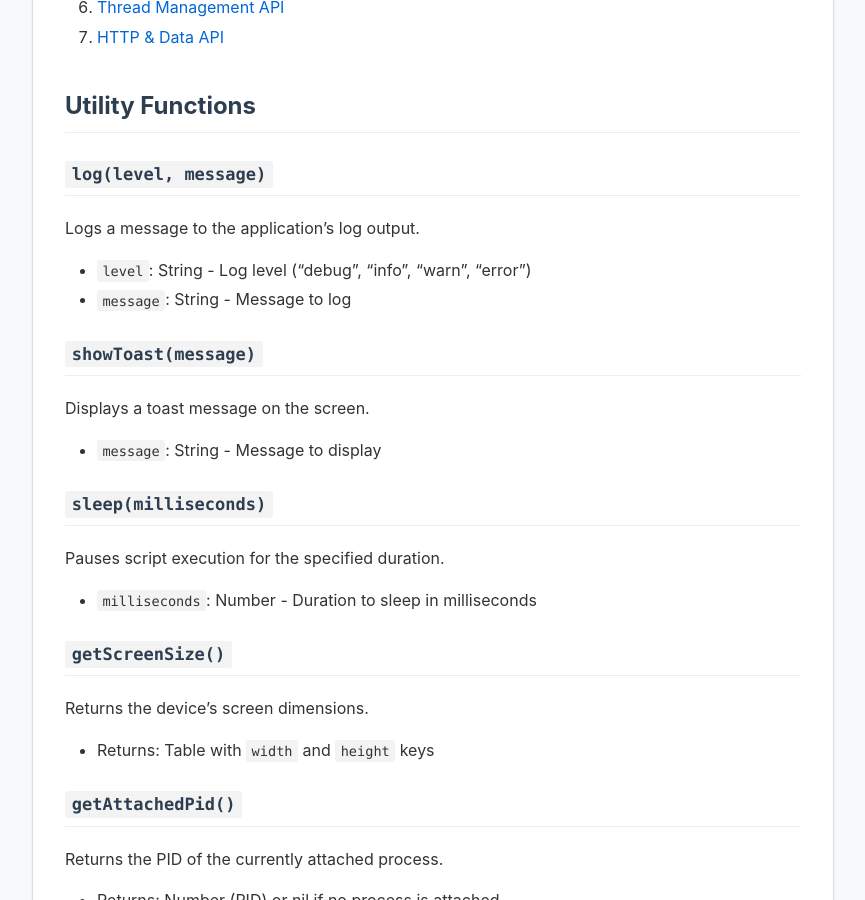
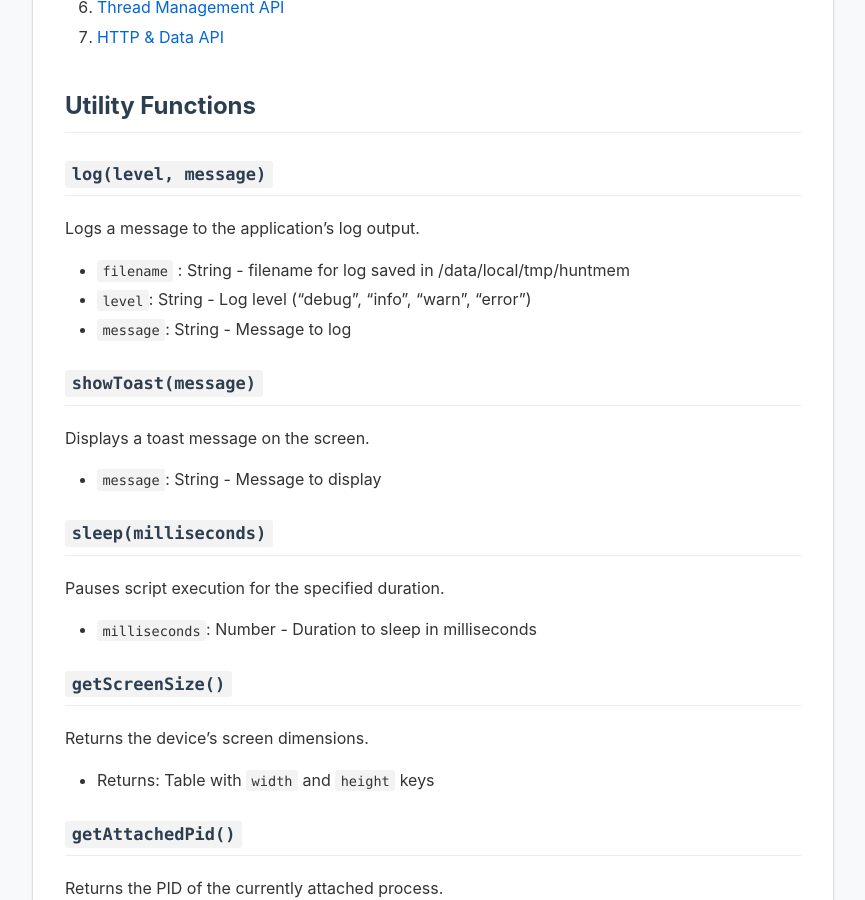
Before and after one commit to Yervant7/HuntMemory, a Jekyll site: the page built from docs/lua-api.md, in a window 1280 px wide and 900 px high, scrolled down 643 px. Shown: the whole window, without its empty margins (207-1072 px from the left). Built offline with Jekyll 4.4.1, drawn with Linux system fonts in a browser that asks for light colours.

Commit message:
update v2.4.0

```diff
--- a/docs/lua-api.md
+++ b/docs/lua-api.md
@@ -21,6 +21,7 @@ The Lua API in HuntMemory provides a powerful scripting interface for automating
 
 ### `log(level, message)`
 Logs a message to the application's log output.
+- `filename` : String - filename for log saved in /data/local/tmp/huntmem
 - `level`: String - Log level ("debug", "info", "warn", "error")
 - `message`: String - Message to log
 
```
Also changed, not shown: 1 other file.
